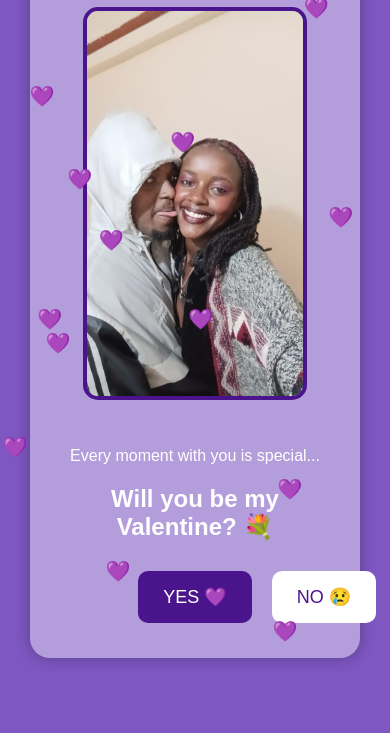
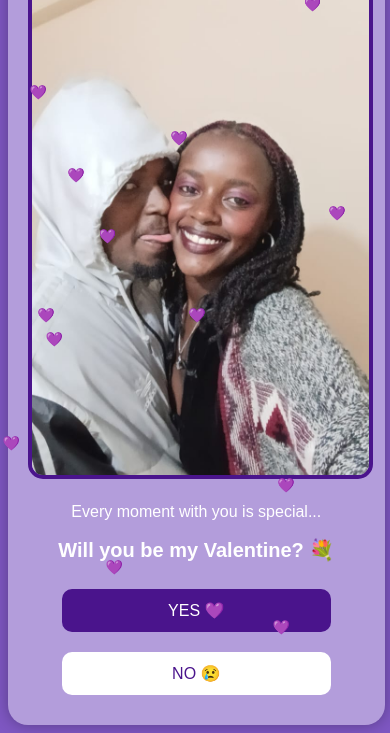
Before and after one commit to caspersudo/nyavallo, a plain HTML site: page index.html in a window 390 px wide. Shown: the part 147-880 px from the top of the page. Before the commit the page ends 844 px from the top, so only its background shows below. Drawn offline with Linux system fonts and the light colour scheme.

Commit message:
Update index.html

```diff
--- a/index.html
+++ b/index.html
@@ -1,42 +1,48 @@
 <!DOCTYPE html>
-<html>
+<html lang="en">
 <head>
+<meta charset="UTF-8">
+<meta name="viewport" content="width=device-width, initial-scale=1.0">
 <title>For Nyawira 💜</title>
 
 <style>
+/* ===== BODY ===== */
 body {
     background-color: #7e57c2;
     font-family: Arial, sans-serif;
     text-align: center;
     color: white;
-    padding-top: 40px;
+    padding-top: 20px;
     overflow-x: hidden;
 }
 
+/* ===== CONTAINER ===== */
 .container {
     background-color: #b39ddb;
-    width: 75%;
+    width: 90%;
+    max-width: 500px;
     margin: auto;
-    padding: 25px;
+    padding: 20px;
     border-radius: 20px;
     box-shadow: 0px 0px 15px rgba(0,0,0,0.3);
 }
 
+/* ===== SLIDESHOW ===== */
+.slideshow {
+    margin: 20px 0;
+    min-height: 250px;
+}
+
 .slideshow img {
-    max-width: 90%;
-    max-height: 400px;
+    width: 100%;
+    max-height: 60vh;
     height: auto;
-    width: auto;
     border-radius: 15px;
     border: 4px solid #4a148c;
-    object-fit: contain;
+    object-fit: cover;
 }
 
-.slideshow {
-    margin: 20px;
-    min-height: 420px;
-}
-
+/* ===== BUTTONS ===== */
 button {
     padding: 15px 25px;
     border: none;
@@ -57,13 +63,14 @@ button {
     position: absolute;
 }
 
+/* ===== RESULT ===== */
 .hidden {
     display: none;
-    font-size: 24px;
+    font-size: 20px;
     margin-top: 20px;
 }
 
-/* Falling hearts animation */
+/* ===== FALLING HEARTS ===== */
 .heart {
     position: fixed;
     top: -10px;
@@ -76,11 +83,41 @@ button {
         transform: translateY(100vh);
     }
 }
+
+/* ===== MOBILE RESPONSIVE ===== */
+@media (max-width: 480px) {
+    h1 {
+        font-size: 24px;
+    }
+
+    h2 {
+        font-size: 20px;
+    }
+
+    p {
+        font-size: 16px;
+    }
+
+    button {
+        width: 80%;
+        font-size: 16px;
+        padding: 12px 0;
+    }
+
+    .no {
+        position: static;
+        display: block;
+        margin: 10px auto;
+    }
+
+    .heart {
+        font-size: 14px;
+    }
+}
 </style>
 
 <script>
-
-// --------- ADD YOUR 5 PICTURE NAMES HERE ---------
+// --------- IMAGE SLIDESHOW ---------
 var images = [
     "us1.jpeg",
     "us2.jpeg",
@@ -89,21 +126,16 @@ var images = [
     "us5.jpeg",
     "us6.jpeg"
 ];
-// -----------------------------------------------
 
 var index = 0;
-
 function changeImage() {
     document.getElementById("slide").src = images[index];
     index++;
-
-    if (index >= images.length) {
-        index = 0;
-    }
+    if (index >= images.length) index = 0;
 }
-
 setInterval(changeImage, 2000);
 
+// ===== BUTTON ACTIONS =====
 function sayYes() {
     document.getElementById("result").style.display = "block";
 }
@@ -111,16 +143,16 @@ function sayYes() {
 function moveNo() {
     var x = Math.random() * (window.innerWidth - 150);
     var y = Math.random() * (window.innerHeight - 150);
-
     document.getElementById("noBtn").style.left = x + "px";
     document.getElementById("noBtn").style.top = y + "px";
 }
 
+// ===== MUSIC =====
 function playMusic() {
     document.getElementById("music").play();
 }
 
-// Falling hearts generator
+// ===== FALLING HEARTS =====
 function createHeart() {
     var heart = document.createElement("div");
     heart.classList.add("heart");
@@ -129,17 +161,13 @@ function createHeart() {
     heart.style.animationDuration = Math.random() * 3 + 2 + "s";
     document.body.appendChild(heart);
 
-    setTimeout(() => {
-        heart.remove();
-    }, 5000);
+    setTimeout(() => heart.remove(), 5000);
 }
 
 setInterval(createHeart, 300);
-
 </script>
 
 </head>
-
 <body onclick="playMusic()">
 
 <audio id="music" loop>
@@ -147,7 +175,6 @@ setInterval(createHeart, 300);
 </audio>
 
 <div class="container">
-
     <h1>Hey Nyawira 💜</h1>
 
     <div class="slideshow">
@@ -159,14 +186,12 @@ setInterval(createHeart, 300);
     <h2>Will you be my Valentine? 💐</h2>
 
     <button class="yes" onclick="sayYes()">YES 💜</button>
-
     <button class="no" id="noBtn" onmouseover="moveNo()">NO 😢</button>
 
     <div id="result" class="hidden">
         <p>You just made me the happiest person! 💜🥰</p>
         <p>Love, Lesh</p>
     </div>
-
 </div>
 
 </body>
```
